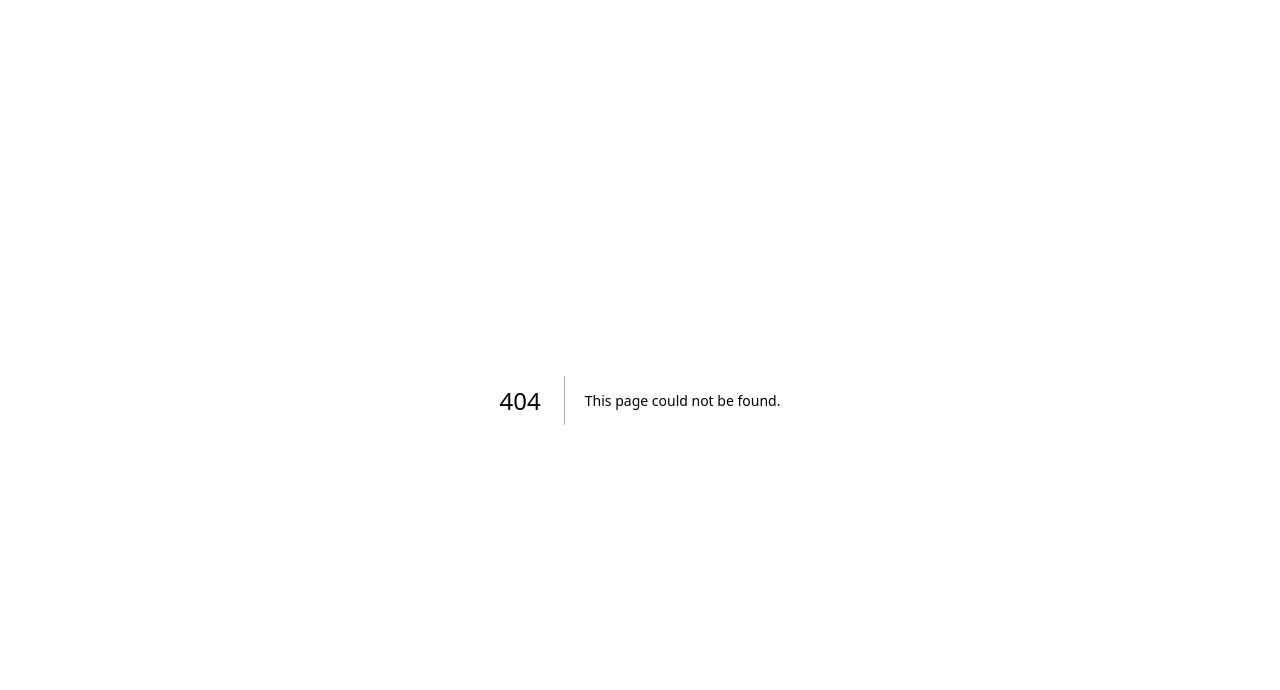
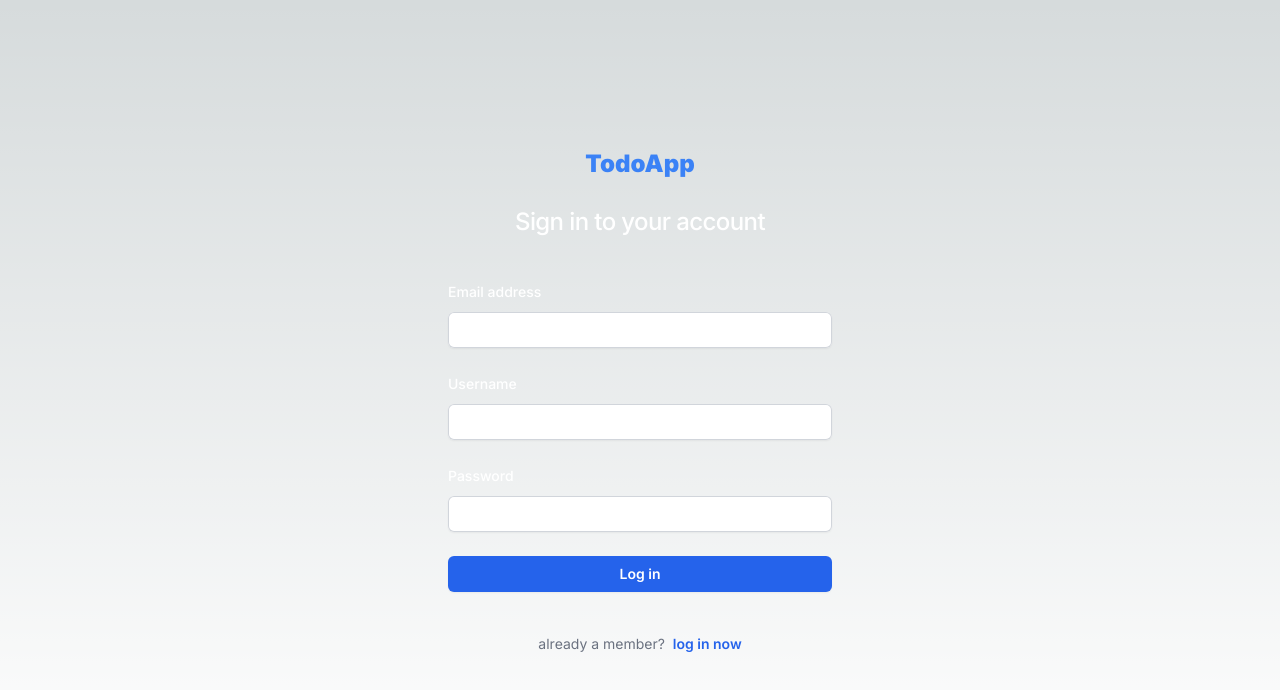
Before and after one commit to itmejayesh/TodoApp, a Next.js app: page /signup in a window 1280 px wide. Before the commit this address had no page. Shown: the top 690 px of the page. Built offline with nearby package versions, Linux system fonts and the light colour scheme.

Commit message:
login and sign up page

```diff
--- /dev/null
+++ b/src/app/login/page.tsx
@@ -0,0 +1,89 @@
+import Link from "next/link";
+
+export default function LoginPage() {
+  return (
+    <>
+      <div className="flex h-screen flex-1 flex-col justify-center px-6 py-12 lg:px-8">
+        <div className="sm:mx-auto sm:w-full sm:max-w-sm">
+          <p className="mx-auto h-10 w-auto flex justify-center items-center font-black text-blue-500 text-2xl">
+            TodoApp
+          </p>
+          <h2 className="mt-5 text-center text-2xl font-medium leading-9 tracking-tight text-white">
+            Login to your account
+          </h2>
+        </div>
+
+        <div className="mt-10 sm:mx-auto sm:w-full sm:max-w-sm">
+          <form className="space-y-6" action="#" method="POST">
+            <div>
+              <label
+                htmlFor="email"
+                className="block text-sm font-medium leading-6 text-white"
+              >
+                Email address
+              </label>
+              <div className="mt-2">
+                <input
+                  id="email"
+                  name="email"
+                  type="email"
+                  autoComplete="email"
+                  required
+                  className="block w-full rounded-md border-0 py-1.5 text-gray-900 shadow-sm ring-1 ring-inset ring-gray-300 placeholder:text-gray-400 focus:ring-2 focus:ring-inset focus:ring-indigo-600 sm:text-sm sm:leading-6"
+                />
+              </div>
+            </div>
+
+            <div>
+              <div className="flex items-center justify-between">
+                <label
+                  htmlFor="password"
+                  className="block text-sm font-medium leading-6 text-white"
+                >
+                  Password
+                </label>
+                <div className="text-sm">
+                  <Link
+                    href="#"
+                    className="font-semibold text-blue-600 hover:text-indigo-500"
+                  >
+                    Forgot password?
+                  </Link>
+                </div>
+              </div>
+              <div className="mt-2">
+                <input
+                  id="password"
+                  name="password"
+                  type="password"
+                  autoComplete="current-password"
+                  required
+                  className="block w-full rounded-md border-0 py-1.5 text-gray-900 shadow-sm ring-1 ring-inset ring-gray-300 placeholder:text-gray-400 focus:ring-2 focus:ring-inset focus:ring-indigo-600 sm:text-sm sm:leading-6"
+                />
+              </div>
+            </div>
+
+            <div>
+              <button
+                type="submit"
+                className="flex w-full justify-center rounded-md bg-blue-600 px-3 py-1.5 text-sm font-semibold leading-6 text-white shadow-sm hover:bg-indigo-500 focus-visible:outline focus-visible:outline-2 focus-visible:outline-offset-2 focus-visible:outline-indigo-600"
+              >
+                Log in
+              </button>
+            </div>
+          </form>
+
+          <p className="mt-10 text-center text-sm text-gray-500">
+            Not a member? &nbsp;
+            <Link
+              href="/signup"
+              className="font-semibold leading-6 text-blue-600 hover:text-indigo-500"
+            >
+              Sign in now
+            </Link>
+          </p>
+        </div>
+      </div>
+    </>
+  );
+}
--- /dev/null
+++ b/src/app/signup/page.tsx
@@ -0,0 +1,100 @@
+import Link from "next/link";
+
+export default function SignupPage() {
+  return (
+    <>
+      <div className="flex h-screen flex-1 flex-col justify-center px-6 py-12 lg:px-8">
+        <div className="sm:mx-auto sm:w-full sm:max-w-sm">
+          <p className="mx-auto h-10 w-auto flex justify-center items-center font-black text-blue-500 text-2xl">
+            TodoApp
+          </p>
+          <h2 className="mt-5 text-center text-2xl font-medium leading-9 tracking-tight text-white">
+            Sign in to your account
+          </h2>
+        </div>
+
+        <div className="mt-10 sm:mx-auto sm:w-full sm:max-w-sm">
+          <form className="space-y-6" action="#" method="POST">
+            <div>
+              <label
+                htmlFor="email"
+                className="block text-sm font-medium leading-6 text-white"
+              >
+                Email address
+              </label>
+              <div className="mt-2">
+                <input
+                  id="email"
+                  name="email"
+                  type="email"
+                  autoComplete="email"
+                  required
+                  className="block w-full rounded-md border-0 py-1.5 text-gray-900 shadow-sm ring-1 ring-inset ring-gray-300 placeholder:text-gray-400 focus:ring-2 focus:ring-inset focus:ring-indigo-600 sm:text-sm sm:leading-6"
+                />
+              </div>
+            </div>
+
+            <div>
+              <div className="flex items-center justify-between">
+                <label
+                  htmlFor="username"
+                  className="block text-sm font-medium leading-6 text-white"
+                >
+                  Username
+                </label>
+              </div>
+              <div className="mt-2">
+                <input
+                  id="username"
+                  name="username"
+                  type="text"
+                  required
+                  className="block w-full rounded-md border-0 py-1.5 text-gray-900 shadow-sm ring-1 ring-inset ring-gray-300 placeholder:text-gray-400 focus:ring-2 focus:ring-inset focus:ring-indigo-600 sm:text-sm sm:leading-6"
+                />
+              </div>
+            </div>
+            <div>
+              <div className="flex items-center justify-between">
+                <label
+                  htmlFor="password"
+                  className="block text-sm font-medium leading-6 text-white"
+                >
+                  Password
+                </label>
+              </div>
+              <div className="mt-2">
+                <input
+                  id="password"
+                  name="password"
+                  type="password"
+                  autoComplete="current-password"
+                  required
+                  className="block w-full rounded-md border-0 py-1.5 text-gray-900 shadow-sm ring-1 ring-inset ring-gray-300 placeholder:text-gray-400 focus:ring-2 focus:ring-inset focus:ring-indigo-600 sm:text-sm sm:leading-6"
+                />
+              </div>
+            </div>
+
+            <div>
+              <button
+                type="submit"
+                className="flex w-full justify-center rounded-md bg-blue-600 px-3 py-1.5 text-sm font-semibold leading-6 text-white shadow-sm hover:bg-indigo-500 focus-visible:outline focus-visible:outline-2 focus-visible:outline-offset-2 focus-visible:outline-indigo-600"
+              >
+                Log in
+              </button>
+            </div>
+          </form>
+
+          <p className="mt-10 text-center text-sm text-gray-500">
+            already a member? &nbsp;
+            <Link
+              href="/login"
+              className="font-semibold leading-6 text-blue-600 hover:text-indigo-500"
+            >
+              log in now
+            </Link>
+          </p>
+        </div>
+      </div>
+    </>
+  );
+}
```
Also changed, not shown: 1 other file (tests, documents, lock files or other folders).
